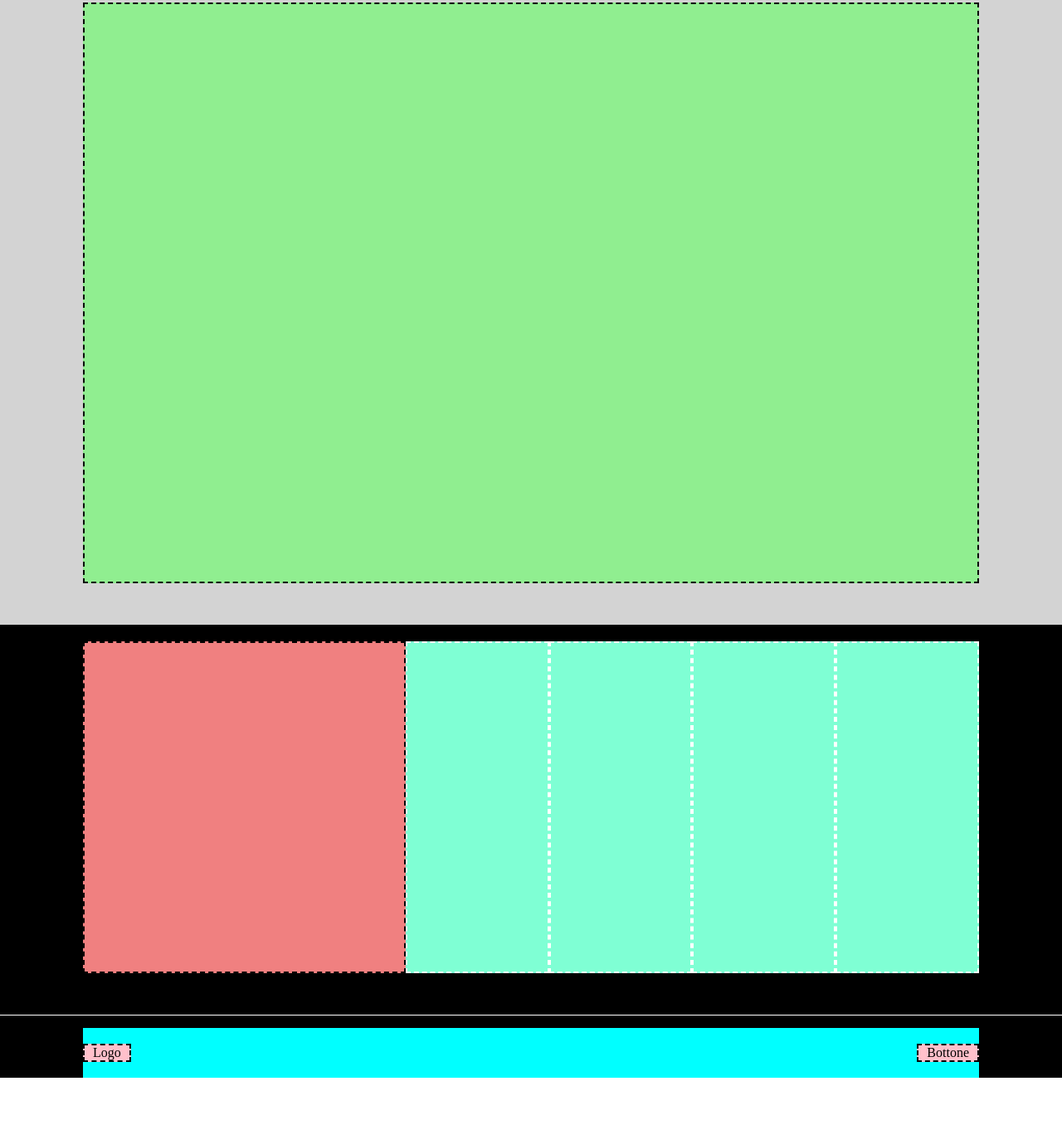
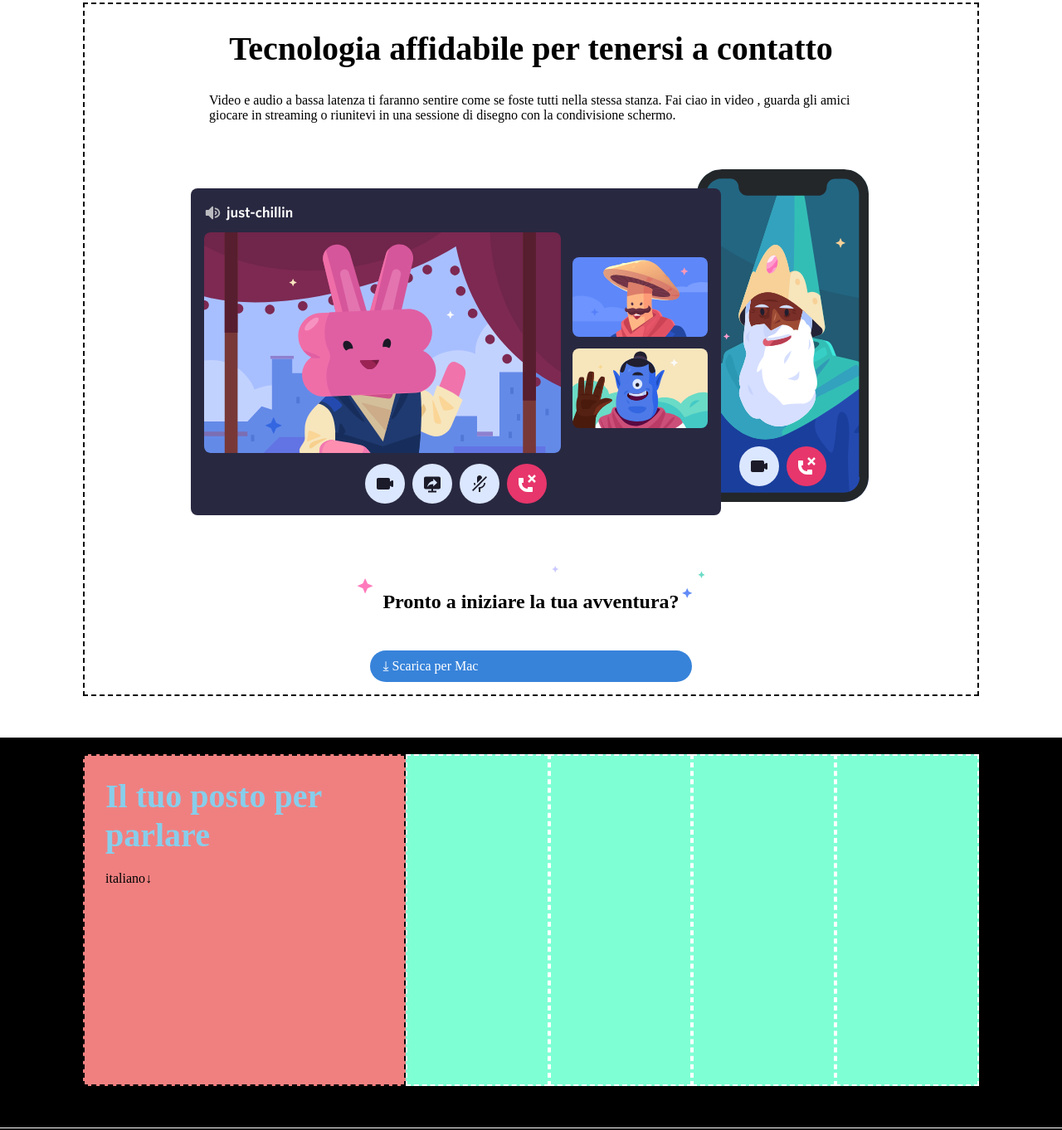
Before and after one commit to gianmarcodalfonso/htmlcss-discord, a plain HTML site: page index.html in a window 1280 px wide. Shown: the part 2222-3584 px from the top of the page at 83% size. Before the commit the page ends 3521 px from the top, so only its background shows below. Drawn offline with Linux system fonts and the light colour scheme.

Commit message:
[Add] call

```diff
--- a/css/style.css
+++ b/css/style.css
@@ -2,6 +2,10 @@
   margin: 0;
   padding: 0;
   box-sizing: border-box;
+}
+
+.font {
+  font-family: Impact, Haettenschweiler, 'Arial Narrow Bold', sans-serif;
 }
 
 /* utility */
@@ -10,8 +14,16 @@
   display: flex;
 }
 
+.f-dir-column {
+  flex-direction: column;
+}
+
 .j-c-center {
   justify-content: center;
+}
+
+.a-i-center {
+  align-items: center;
 }
 
 .a-c-center {
@@ -74,8 +86,16 @@
   border: 2px dashed white;
 }
 
+.padding-25 {
+  padding: 25px;
+}
+
 .padding0-50 {
   padding: 0px 50px;
+}
+
+.padding0-150 {
+  padding: 0px 150px;
 }
 
 .padding50-0 {
@@ -126,6 +146,10 @@
   color: white;
 }
 
+.blue-text {
+  color: skyblue;
+}
+
 .white-box {
   background-color: white;
   border-radius: 20px;
@@ -135,6 +159,13 @@
 
 .black-box {
   background-color: rgb(0, 0, 0);
+  border-radius: 20px;
+  padding: 10px 15px;
+  margin: 15px;
+}
+
+.blue-box {
+  background-color: rgb(55, 131, 218);
   border-radius: 20px;
   padding: 10px 15px;
   margin: 15px;
@@ -168,6 +199,14 @@ h2 {
   font-size: 2.5rem;
   margin: 30px 0px;
 }
+
+h3 {
+  font-weight: bold;
+  font-size: 2.5rem;
+  margin-bottom: 20px;
+}
+
+h5 {}
 
 img {}
 
@@ -237,3 +276,15 @@ div#bottom {
 #jumbotron-content>div {
   margin: 0px 150px;
 }
+
+.magic {
+  background-image: url(./../img/stars.svg);
+  padding: 30px;
+  background-size: contain;
+  background-repeat: no-repeat;
+}
+
+.magic>span {
+  font-size: 1.5rem;
+  font-weight: bold;
+}
--- a/index.html
+++ b/index.html
@@ -87,6 +87,8 @@
         </div>
       </div>
     </section>
+
+    <!-- community -->
     <section id="community" class="padding50-0">
       <div class="container display-flex">
         <div class="col-60 border-dash">
@@ -99,18 +101,52 @@
         </div>
       </div>
     </section>
-    <section id="g-gr" class="padding50-0 bg-lgrey">
-      <div class="container display-flex">
-        <div class="col-100 col-height-700 bg-green border-dash"></div>
+
+    <!-- call -->
+    <section id="call" class="padding50-0">
+      <div class="container">
+        <div class="col-100 border-dash display-flex f-dir-column a-i-center">
+          <div class="display-flex f-dir-column a-i-center padding0-150">
+            <h2>Tecnologia affidabile per tenersi a contatto</h2>
+            <p>Video e audio a bassa latenza ti faranno sentire come se foste tutti nella stessa stanza. Fai ciao in
+              video , guarda gli amici giocare in streaming o riunitevi in una sessione di disegno con la condivisione
+              schermo.</p>
+          </div>
+          <div>
+            <img src="./img/item4-big.svg" alt="call">
+          </div>
+          <div>
+            <div class="magic">
+              <span>Pronto a iniziare la tua avventura?</span>
+            </div>
+            <div>
+              <div class="blue-box white-text a-c-center"><span>&DownArrowBar; Scarica per Mac</span></div>
+            </div>
+          </div>
+        </div>
       </div>
     </section>
-    <section id="5col" class="padding20-0-50-0 bg-black">
+
+    <!-- info  -->
+    <section id="info" class="padding20-0-50-0 bg-black">
       <div class="container display-flex">
-        <div class="col-36 col-height-400 bg-lcoral border-dash"></div>
-        <div class="col-16 col-height-400 bg-amarine border-dash-w"></div>
-        <div class="col-16 col-height-400 bg-amarine border-dash-w"></div>
-        <div class="col-16 col-height-400 bg-amarine border-dash-w"></div>
-        <div class="col-16 col-height-400 bg-amarine border-dash-w"></div>
+        <div class="col-36 col-height-400 bg-lcoral border-dash padding-25">
+          <h3 class="blue-text">Il tuo posto per parlare</h3>
+          <div>italiano&downarrow;</div>
+          <div></div>
+        </div>
+        <div class="col-16 col-height-400 bg-amarine border-dash-w padding-25">
+
+        </div>
+        <div class="col-16 col-height-400 bg-amarine border-dash-w padding-25">
+
+        </div>
+        <div class="col-16 col-height-400 bg-amarine border-dash-w padding-25">
+
+        </div>
+        <div class="col-16 col-height-400 bg-amarine border-dash-w padding-25">
+
+        </div>
       </div>
     </section>
   </main>
```
